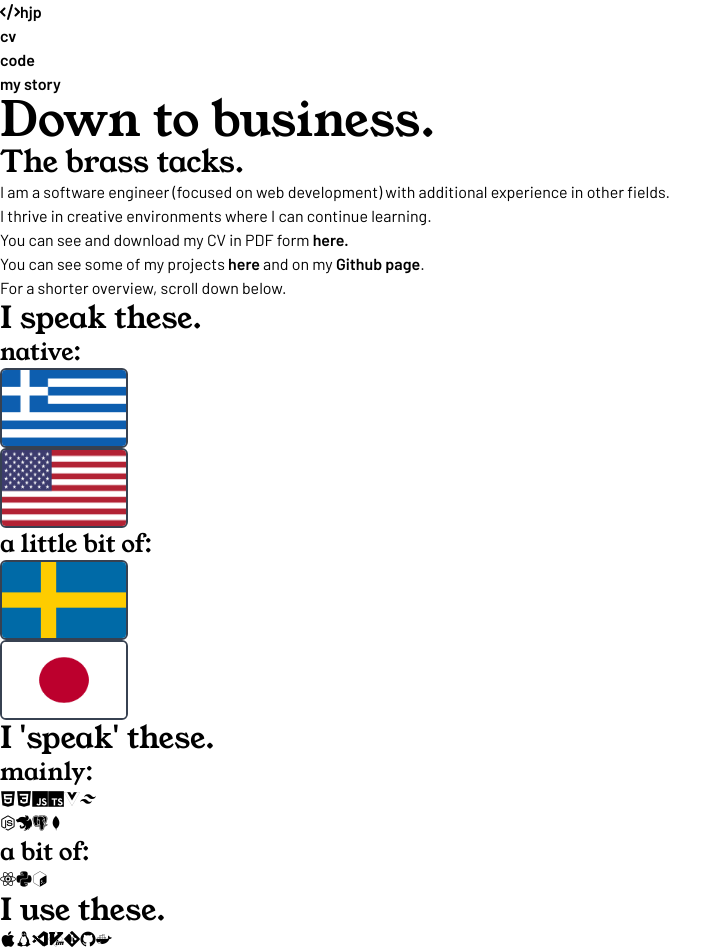
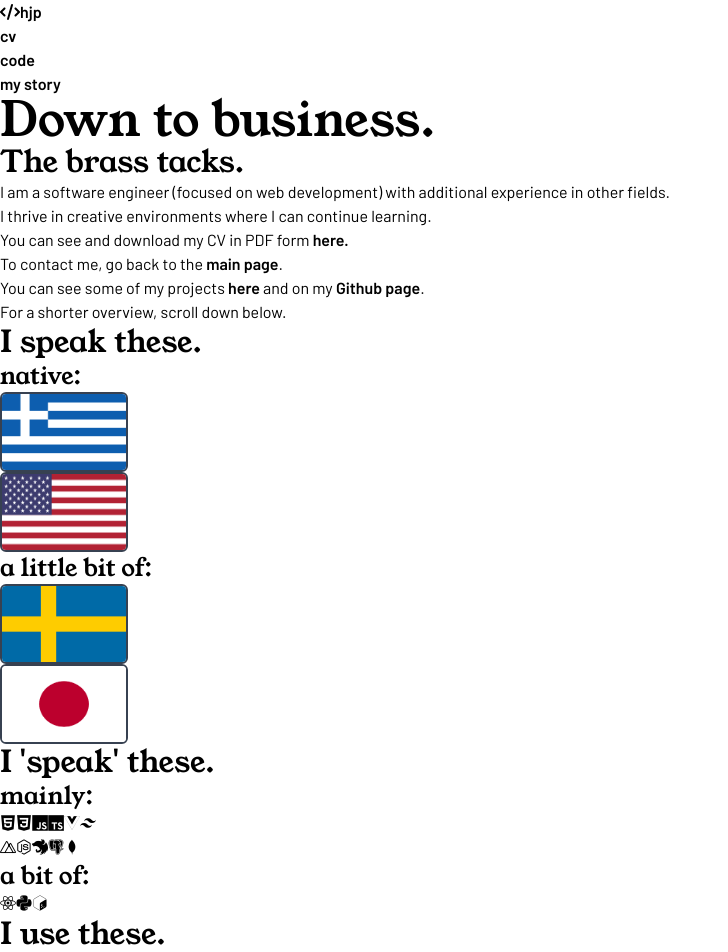
Before and after one commit to hermesjpappas/hjp, a Vue app: page /cv in a window 1280 px wide. Shown: the top 952 px of the page, without its empty margins (0-728 px from the left). Built offline with nearby package versions, Linux system fonts and the light colour scheme; what tailwindcss-animated would draw is missing.

Commit message:
Add nuxt and CV file to CV page

```diff
--- a/src/views/CVView.vue
+++ b/src/views/CVView.vue
@@ -11,7 +11,10 @@
       </p>
       <p>I thrive in creative environments where I can continue learning.</p>
 
-      <p>You can see and download my CV in PDF form <a href="#">here.</a></p>
+      <p>
+        You can see and download my CV in PDF form <a href="/HJP_CV.pdf" target="_blank">here.</a>
+      </p>
+      <p>To contact me, go back to the <RouterLink to="/">main page</RouterLink>.</p>
       <p>
         You can see some of my projects <RouterLink to="/code" class="link">here</RouterLink> and on
         my <a href="https://github.com/hermesjpappas" target="_blank">Github page</a>.
@@ -53,6 +56,9 @@
       ></a>
     </div>
     <div class="flex items-center gap-4 text-2xl xs:text-3xl md:text-5xl lg:text-6xl">
+      <a href="https://nuxt.com/" target="_blank" class="hover:no-underline"
+        ><i v-tooltip="'Nuxt'" class="devicon-nuxtjs-plain"></i
+      ></a>
       <a href="https://nodejs.org/en" target="_blank" class="hover:no-underline"
         ><i v-tooltip="'Node'" class="devicon-nodejs-plain"></i
       ></a>
```
Also changed, not shown: 1 other file (tests, documents, lock files or other folders).
